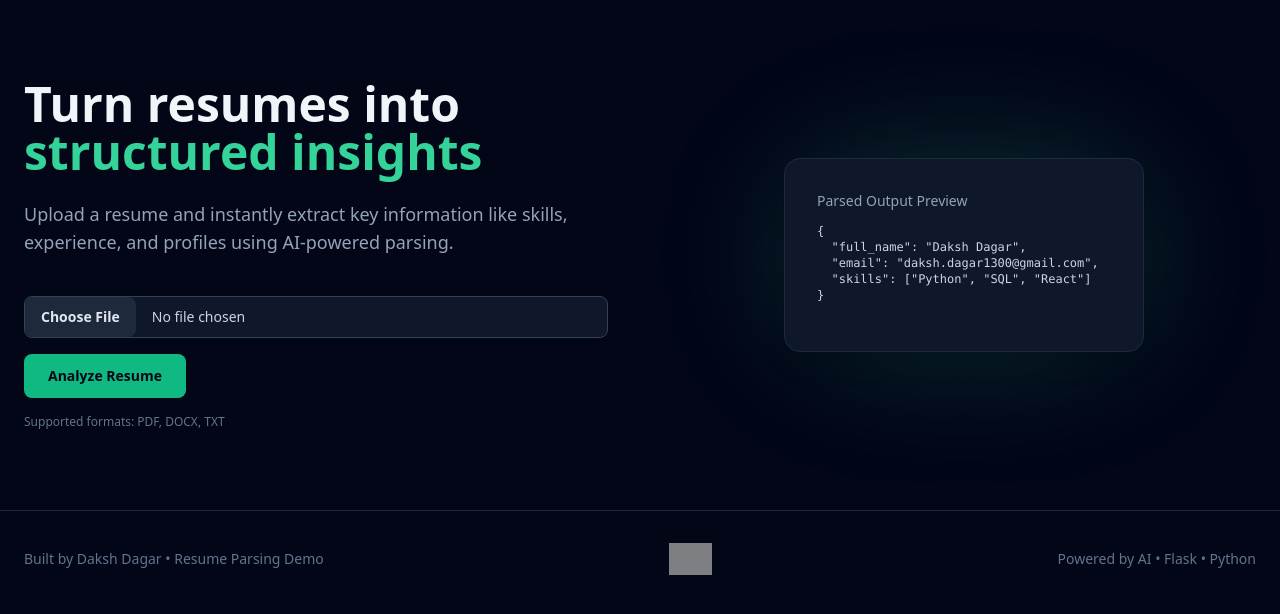
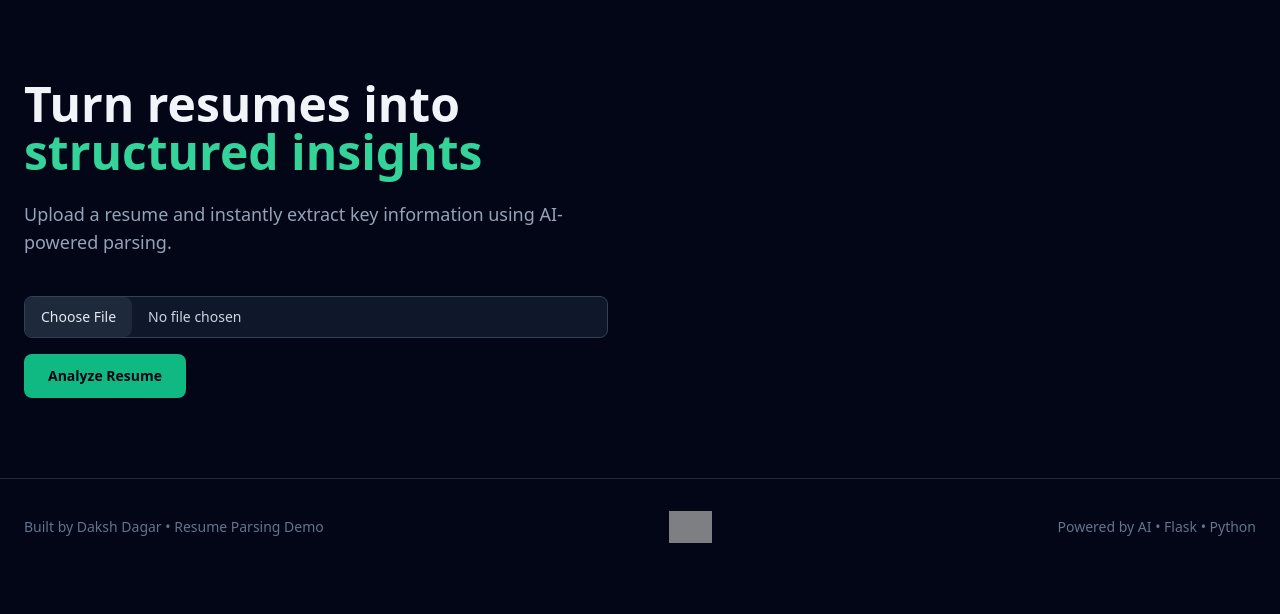
Before and after one commit to DakshDagar/resume-parser, a Flask app: page / in a window 1280 px wide. Shown: the part 89-703 px from the top of the page. Run offline with Flask 3, Linux system fonts and the light colour scheme; some libraries are stand-ins or nearby versions; grey boxes are pictures that could not be loaded.

Commit message:
Update UI: updating the UI

```diff
--- a/templates/index.html
+++ b/templates/index.html
@@ -6,9 +6,7 @@
     <title>Resume Insight Engine</title>
     <script src="https://cdn.tailwindcss.com"></script>
     <style>
-        html {
-            scroll-behavior: smooth;
-        }
+        html { scroll-behavior: smooth; }
     </style>
 </head>
 
@@ -20,8 +18,7 @@
         <div class="flex items-center gap-3">
             <img
                 src="https://media.licdn.com/dms/image/v2/D4E03AQGH9TZknahq-w/profile-displayphoto-scale_400_400/B4EZsppVlDHcAk-/0/1765930262884?e=1767830400&v=beta&t=zoRwMQS_rvQp5uw9ovBaji0bJ1jRepQ_7uzNDoY6Vns"
-                alt="Profile"
-                class="w-10 h-10 rounded-full object-cover border border-slate-700"
+                class="w-10 h-10 rounded-full border border-slate-700"
             />
             <div>
                 <p class="text-sm font-semibold">Daksh Dagar</p>
@@ -41,8 +38,7 @@
             Turn resumes into <span class="text-emerald-400">structured insights</span>
         </h1>
         <p class="mt-6 text-slate-400 text-lg">
-            Upload a resume and instantly extract key information like skills, experience,
-            and profiles using AI-powered parsing.
+            Upload a resume and instantly extract key information using AI-powered parsing.
         </p>
 
         <form action="/process" method="post" enctype="multipart/form-data" class="mt-10 space-y-4">
@@ -54,39 +50,18 @@
                 class="block w-full text-sm text-slate-300
                        file:mr-4 file:py-2.5 file:px-4
                        file:rounded-lg file:border-0
-                       file:text-sm file:font-semibold
                        file:bg-slate-800 file:text-slate-200
                        hover:file:bg-slate-700
-                       bg-slate-900 border border-slate-700 rounded-lg cursor-pointer"
+                       bg-slate-900 border border-slate-700 rounded-lg"
             />
 
             <button
                 type="submit"
-                class="inline-flex items-center justify-center rounded-lg bg-emerald-500 px-6 py-3 text-sm font-semibold text-slate-950 hover:bg-emerald-400 transition"
+                class="rounded-lg bg-emerald-500 px-6 py-3 text-sm font-semibold text-slate-950 hover:bg-emerald-400 transition"
             >
                 Analyze Resume
             </button>
         </form>
-
-        <p class="mt-4 text-xs text-slate-500">
-            Supported formats: PDF, DOCX, TXT
-        </p>
-    </div>
-
-    <div class="hidden lg:flex justify-center">
-        <div class="relative">
-            <div class="absolute inset-0 bg-emerald-400/20 blur-3xl rounded-full"></div>
-            <div class="relative bg-slate-900 border border-slate-800 rounded-2xl p-8 w-[360px] shadow-xl">
-                <p class="text-sm text-slate-400 mb-3">Parsed Output Preview</p>
-                <pre class="text-xs text-slate-300 whitespace-pre-wrap">
-{
-  "full_name": "Daksh Dagar",
-  "email": "daksh.dagar1300@gmail.com",
-  "skills": ["Python", "SQL", "React"]
-}
-                </pre>
-            </div>
-        </div>
     </div>
 </section>
 
@@ -103,51 +78,68 @@
 </section>
 
 <script>
+    const HEADING_COLOR = "rgb(52 211 153 / var(--tw-text-opacity, 1))";
+
     function formatKey(key) {
-        return key
-            .replace(/_/g, " ")
-            .replace(/\b\w/g, c => c.toUpperCase());
+        return key.replace(/_/g, " ").replace(/\b\w/g, c => c.toUpperCase());
     }
 
-    function renderValue(key, value) {
-        if (Array.isArray(value)) {
-            return value.join(", ");
+    function renderArray(arr) {
+        if (arr.every(v => typeof v === "string")) {
+            return `<span class="text-slate-200">${arr.join(", ")}</span>`;
         }
-        return value;
+
+        return arr.map((obj, idx) => `
+            <div class="mt-4 p-4 rounded-lg bg-slate-950/40 border border-slate-800">
+                <p class="text-sm font-semibold mb-2" style="color:${HEADING_COLOR}">
+                    Experience ${idx + 1}
+                </p>
+                ${generateHTML(obj)}
+            </div>
+        `).join("");
     }
 
-    function generateHTML(data, depth = 0) {
+    function generateHTML(data) {
         let html = "";
 
         for (const key in data) {
-            if (!data.hasOwnProperty(key)) continue;
             const value = data[key];
 
-            if (typeof value === "object" && value !== null && !Array.isArray(value)) {
+            if (Array.isArray(value)) {
                 html += `
                     <div class="mt-6">
-                        <p class="text-emerald-400 font-semibold mb-2">
+                        <p class="font-semibold mb-2" style="color:${HEADING_COLOR}">
                             ${formatKey(key)}
                         </p>
-                        <div class="pl-4 border-l border-slate-700 space-y-2">
-                            ${generateHTML(value, depth + 1)}
+                        ${renderArray(value)}
+                    </div>
+                `;
+            }
+            else if (typeof value === "object" && value !== null) {
+                html += `
+                    <div class="mt-6">
+                        <p class="font-semibold mb-2" style="color:${HEADING_COLOR}">
+                            ${formatKey(key)}
+                        </p>
+                        <div class="pl-4 border-l border-slate-800 space-y-2">
+                            ${generateHTML(value)}
                         </div>
                     </div>
                 `;
-            } else {
+            }
+            else {
                 html += `
-                    <div class="flex gap-2">
-                        <span class="text-slate-400 min-w-[160px]">
+                    <div class="flex gap-3">
+                        <span class="min-w-[160px]" style="color:${HEADING_COLOR}">
                             ${formatKey(key)}:
                         </span>
                         <span class="text-slate-200">
-                            ${renderValue(key, value)}
+                            ${value ?? "-"}
                         </span>
                     </div>
                 `;
             }
         }
-
         return html;
     }
 
@@ -163,7 +155,6 @@
 
         <img
             src="https://images.teamtailor-cdn.com/images/s3/teamtailor-na-maroon/gallery_picture-v6/image_uploads/cbd5efd1-2b89-4c8e-a2b9-fc03eee8fd05/original.png"
-            alt="Logo"
             class="h-8 opacity-80"
         />
 
```
